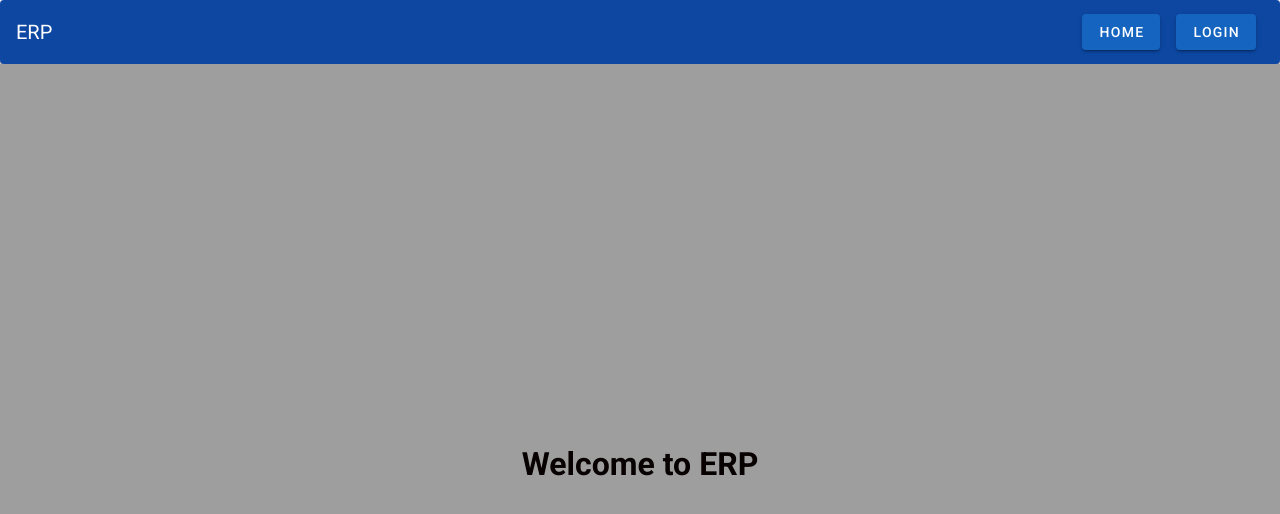
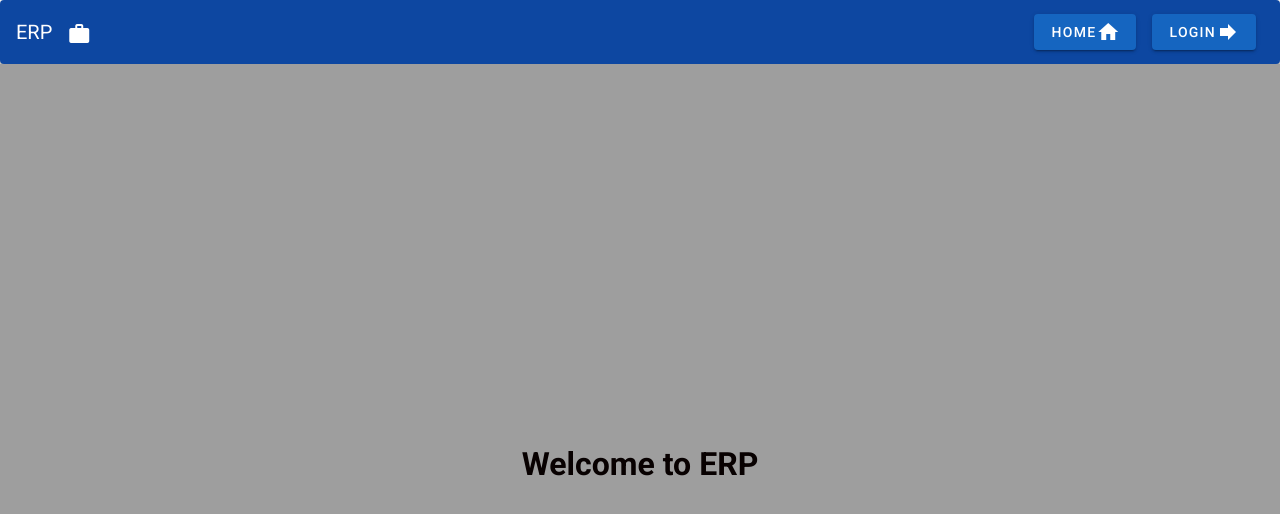
Before and after one commit to Vezil/ERP-Employee, a Vue app in the folder client/: page /#/ in a window 1280 px wide. Shown: the top 514 px of the page. Built offline with nearby package versions, Linux system fonts and the light colour scheme.

Commit message:
add some v-icons

```diff
--- a/client/public/index.html
+++ b/client/public/index.html
@@ -1,5 +1,6 @@
 <!DOCTYPE html>
 <html lang="en">
+
 <head>
   <meta charset="utf-8">
   <meta http-equiv="X-UA-Compatible" content="IE=edge">
@@ -8,12 +9,16 @@
   <title>client</title>
   <link rel="stylesheet" href="https://fonts.googleapis.com/css?family=Roboto:100,300,400,500,700,900">
   <link rel="stylesheet" href="https://cdn.jsdelivr.net/npm/@mdi/font@latest/css/materialdesignicons.min.css">
+  <link rel="stylesheet" href="https://fonts.googleapis.com/icon?family=Material+Icons">
 </head>
+
 <body>
   <noscript>
-      <strong>We're sorry but client doesn't work properly without JavaScript enabled. Please enable it to continue.</strong>
+    <strong>We're sorry but client doesn't work properly without JavaScript enabled. Please enable it to
+      continue.</strong>
   </noscript>
   <div id="app"></div>
   <!-- built files will be auto injected -->
 </body>
+
 </html>
--- a/client/src/components/Navbar.vue
+++ b/client/src/components/Navbar.vue
@@ -2,13 +2,41 @@
     <v-card>
         <v-toolbar color="blue darken-4" dark>
             <!-- <v-app-bar-nav-icon></v-app-bar-nav-icon> -->
-      <v-toolbar-title>ERP</v-toolbar-title>
+            <v-toolbar-title>
+                ERP &nbsp;
+                <v-icon>work</v-icon>
+            </v-toolbar-title>
             <v-spacer></v-spacer>
-      <router-link to="/"><v-btn color="blue darken-3" class="mx-2">Home</v-btn></router-link>
-      <router-link v-if="$store.state.isLoggedIn" to="NewEmployee"><v-btn color="blue darken-3" class="mx-2">Add Employee</v-btn></router-link>
-      <router-link v-if="$store.state.isLoggedIn" to="NewContract"><v-btn color="blue darken-3" class="mx-2">Add Contract</v-btn></router-link>
-      <router-link v-if="!$store.state.isLoggedIn" to="Login"><v-btn color="blue darken-3" class="mx-2">Login</v-btn></router-link>
-      <v-btn v-if="$store.state.isLoggedIn" color="blue darken-3" class="mx-2" @click="logout">Logout</v-btn>
+            <router-link to="/">
+                <v-btn color="blue darken-3" class="mx-2">
+                    Home
+                    <v-icon>home</v-icon>
+                </v-btn>
+            </router-link>
+            <router-link v-if="$store.state.isLoggedIn" to="NewEmployee">
+                <v-btn color="blue darken-3" class="mx-2">
+                    Add Employee
+                    <v-icon>add</v-icon>
+                </v-btn>
+            </router-link>
+            <router-link v-if="$store.state.isLoggedIn" to="NewContract">
+                <v-btn color="blue darken-3" class="mx-2">
+                    Add Contract
+                    <v-icon>add</v-icon>
+                </v-btn>
+            </router-link>
+            <router-link v-if="!$store.state.isLoggedIn" to="Login">
+                <v-btn color="blue darken-3" class="mx-2">
+                    Login
+                    <v-icon>forward</v-icon>
+                </v-btn>
+            </router-link>
+            <v-btn
+                v-if="$store.state.isLoggedIn"
+                color="blue darken-3"
+                class="mx-2"
+                @click="logout"
+            >Logout</v-btn>
         </v-toolbar>
     </v-card>
 </template>
@@ -16,15 +44,15 @@
 export default {
     name: 'Navbar',
 
-  methods:{
-    logout(){
-      this.$store.dispatch('setToken',null)
-      this.$store.dispatch('setUser',null)
+    methods: {
+        logout() {
+            this.$store.dispatch('setToken', null);
+            this.$store.dispatch('setUser', null);
 
             this.$router.push({
                 name: 'home'
-      })
+            });
         }
     }
-}
+};
 </script>
--- a/client/src/components/pages/AdminHome.vue
+++ b/client/src/components/pages/AdminHome.vue
@@ -9,7 +9,10 @@
                         <v-spacer></v-spacer>
                         <v-dialog v-model="dialog" max-width="500px">
                             <template v-slot:activator="{ on }">
-                                <v-btn color="primary" dark class="mb-2" v-on="on">New Employee</v-btn>
+                                <v-btn color="primary" dark class="mb-2" v-on="on">
+                                    New Employee
+                                    <v-icon>add</v-icon>
+                                </v-btn>
                             </template>
                             <v-card>
                                 <v-card-title>
```
Lines whose indentation alone changed are shown as unchanged.
